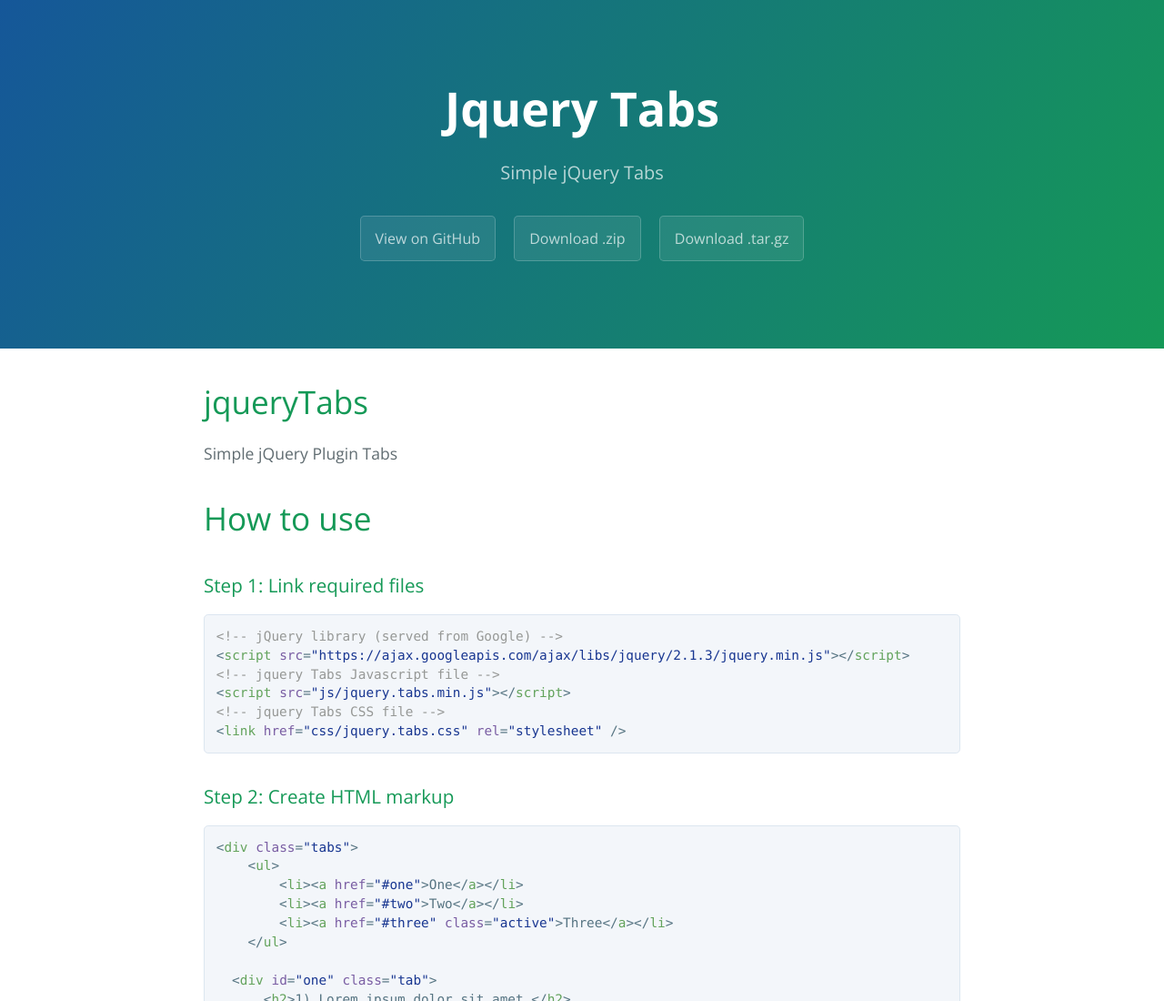
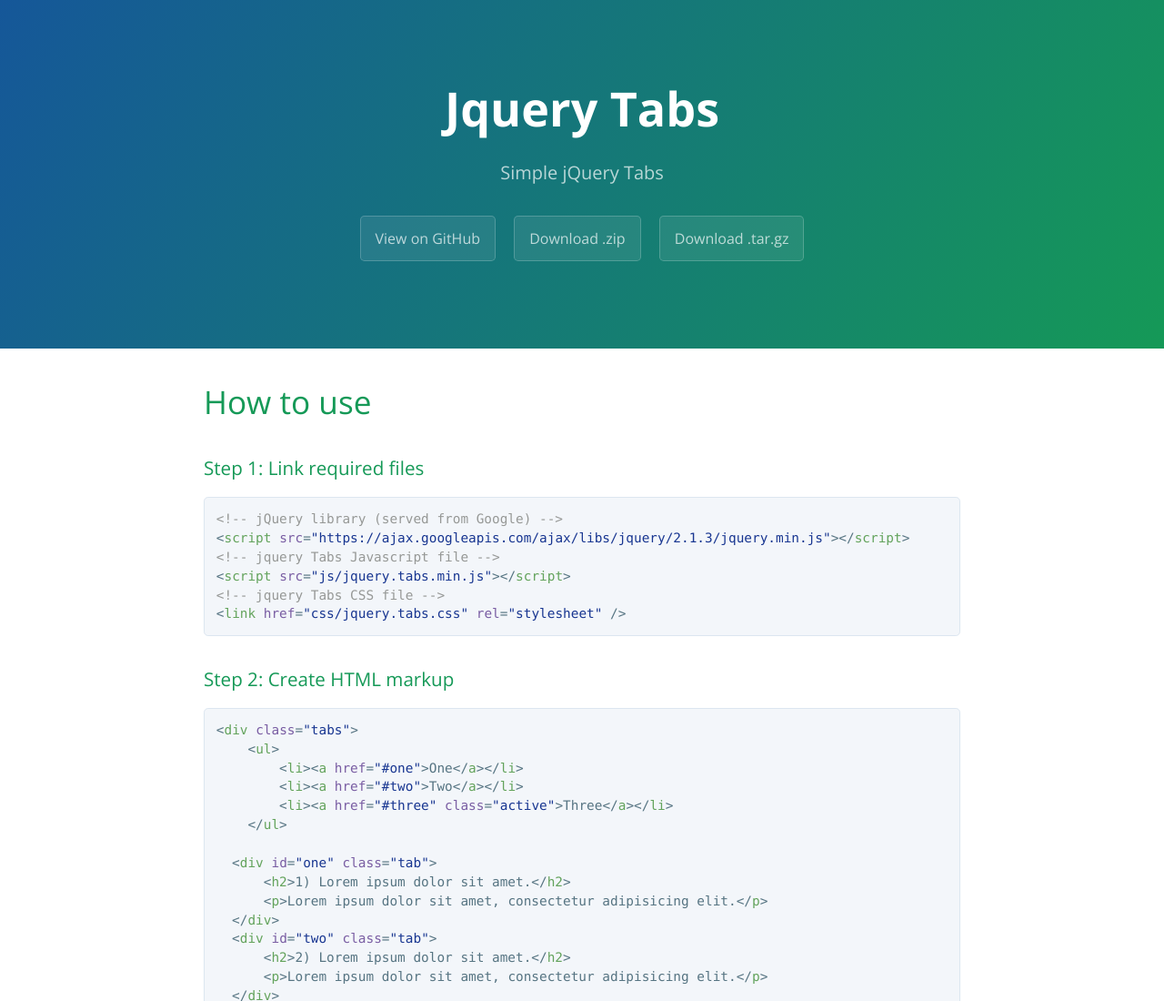
Before and after one commit to iuzhakov/jqueryTabs, a plain HTML site: page index.html in a window 1280 px wide. Shown: the top 1100 px of the page at 91% size. Drawn offline with nearby package versions, Linux system fonts and the light colour scheme.

```diff
--- a/index.html
+++ b/index.html
@@ -20,11 +20,6 @@
 
     <section class="main-content">
       <h1>
-<a id="jquerytabs" class="anchor" href="#jquerytabs" aria-hidden="true"><span class="octicon octicon-link"></span></a>jqueryTabs</h1>
-
-<p>Simple jQuery Plugin Tabs</p>
-
-<h1>
 <a id="how-to-use" class="anchor" href="#how-to-use" aria-hidden="true"><span class="octicon octicon-link"></span></a>How to use</h1>
 
 <h3>
```
Also changed, not shown: params.json (+1 -1 lines).
